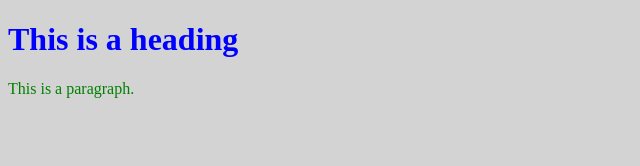
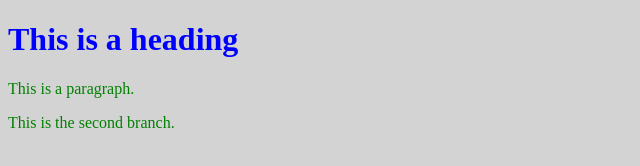
Before and after one commit to WinPakin/hello-world, a plain HTML site: page index.html in a window 1280 px wide. Shown: the whole page, without its empty margins (0-640 px from the left). Drawn offline with Linux system fonts and the light colour scheme.

Commit message:
changes made to second branch

```diff
--- a/index.html
+++ b/index.html
@@ -7,6 +7,7 @@
 
 <h1>This is a heading</h1>
 <p>This is a paragraph.</p>
+<p>This is the second branch.</p>
 
 </body>
 </html>
```
